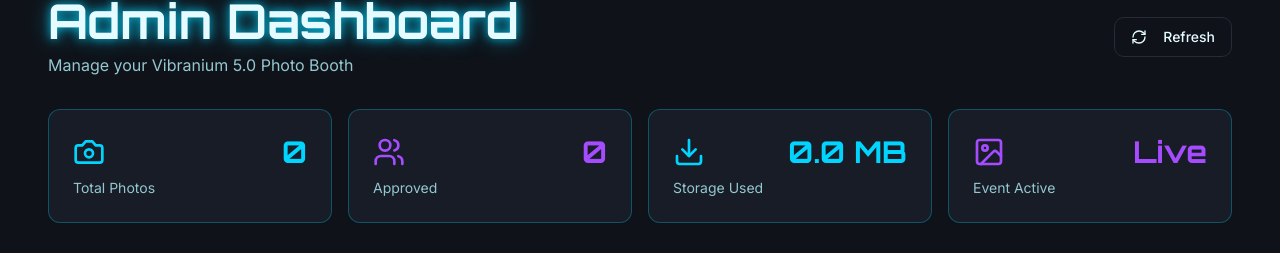
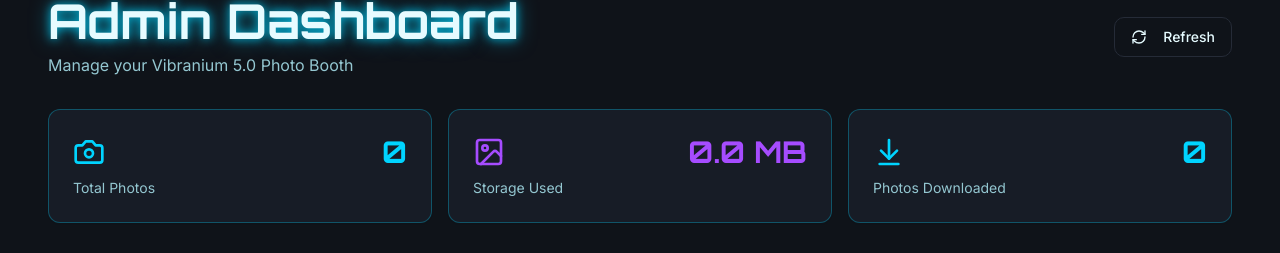
Before and after one commit to ars8590/photo-booth12, a React (Vite) app: page /admin in a window 1280 px wide. Shown: the part 83-336 px from the top of the page. Built offline with nearby package versions, Linux system fonts and the light colour scheme; no server answers; the database is empty; the HTML template or start-up script is replaced by a standard one.

Commit message:
Fix: Update Admin dashboard stat cards

```diff
--- a/src/pages/Admin.tsx
+++ b/src/pages/Admin.tsx
@@ -1,6 +1,6 @@
 import { Card } from "@/components/ui/card";
 import { Button } from "@/components/ui/button";
-import { Camera, Users, Download, Image, Settings, BarChart3, Trash2, RefreshCw } from "lucide-react";
+import { Camera, Download, Image, Settings, BarChart3, Trash2, RefreshCw, ArrowDownToLine } from "lucide-react";
 import { Tabs, TabsContent, TabsList, TabsTrigger } from "@/components/ui/tabs";
 import { Input } from "@/components/ui/input";
 import { Label } from "@/components/ui/label";
@@ -214,9 +214,8 @@ const Admin = () => {
 
   const stats = [
     { label: "Total Photos", value: photos.length.toString(), icon: Camera, color: "text-primary" },
-    { label: "Approved", value: photos.filter(p => p.approved).length.toString(), icon: Users, color: "text-accent" },
-    { label: "Storage Used", value: `${(photos.length * 0.5).toFixed(1)} MB`, icon: Download, color: "text-primary" },
-    { label: "Event Active", value: "Live", icon: Image, color: "text-accent" },
+    { label: "Storage Used", value: `${(photos.length * 0.5).toFixed(1)} MB`, icon: Image, color: "text-accent" },
+    { label: "Photos Downloaded", value: "0", icon: ArrowDownToLine, color: "text-primary" },
   ];
 
   if (loading) {
@@ -247,7 +246,7 @@ const Admin = () => {
         </div>
 
         {/* Stats Grid */}
-        <div className="grid grid-cols-1 md:grid-cols-2 lg:grid-cols-4 gap-4 mb-8">
+        <div className="grid grid-cols-1 md:grid-cols-3 gap-4 mb-8">
           {stats.map((stat, index) => (
             <Card key={index} className="p-6 bg-card border-primary/30 hover:border-primary/60 transition-all">
               <div className="flex items-center justify-between mb-2">
```
